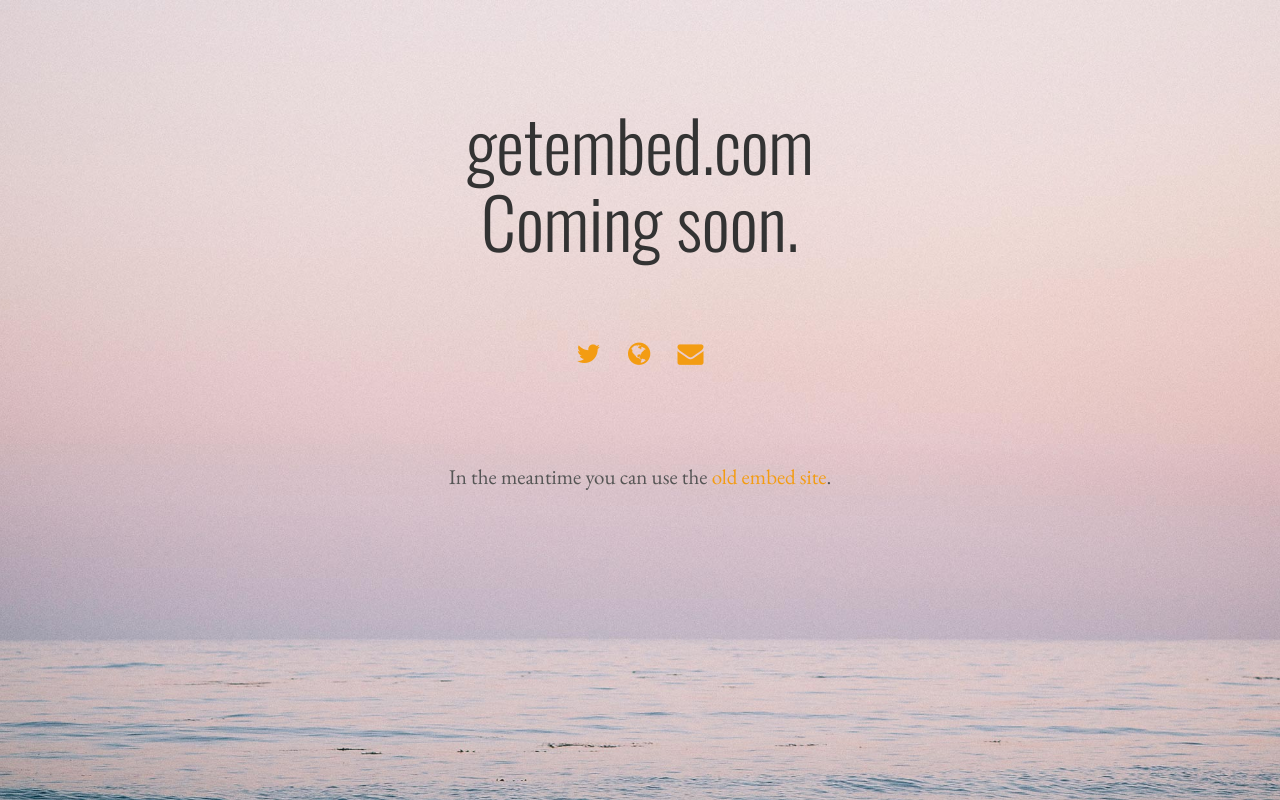
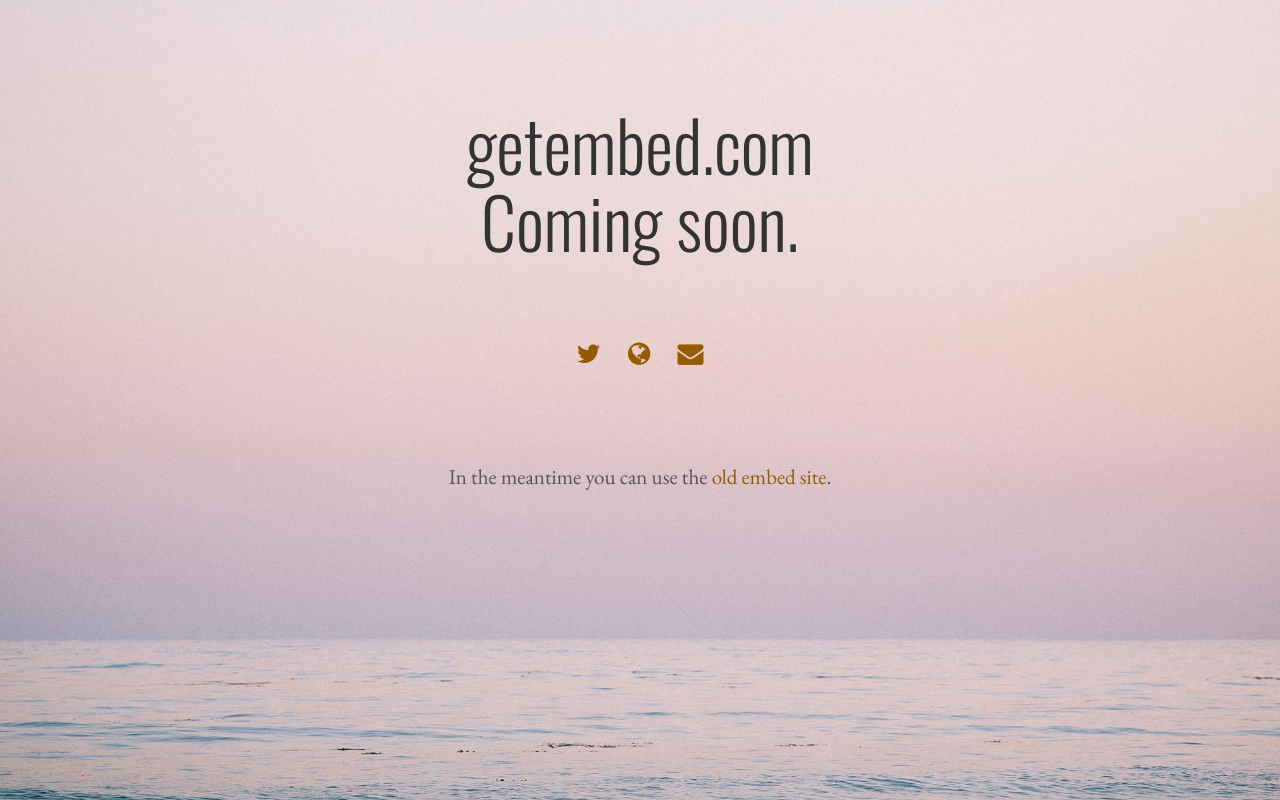
Before and after one commit to MastodonC/www.getembed.com, a plain HTML site: page index.html in a window 1280 px wide. Drawn offline with nearby package versions, Linux system fonts and the light colour scheme.

Commit message:
Made links darker to show up better.

```diff
--- a/assets/css/main.css
+++ b/assets/css/main.css
@@ -30,7 +30,7 @@ p {
 
 /* Links */
 a {
-    color: #f39c12;
+    color: #945B00;
     word-wrap: break-word;
 
     -webkit-transition: color 0.1s ease-in, background 0.1s ease-in;
```
